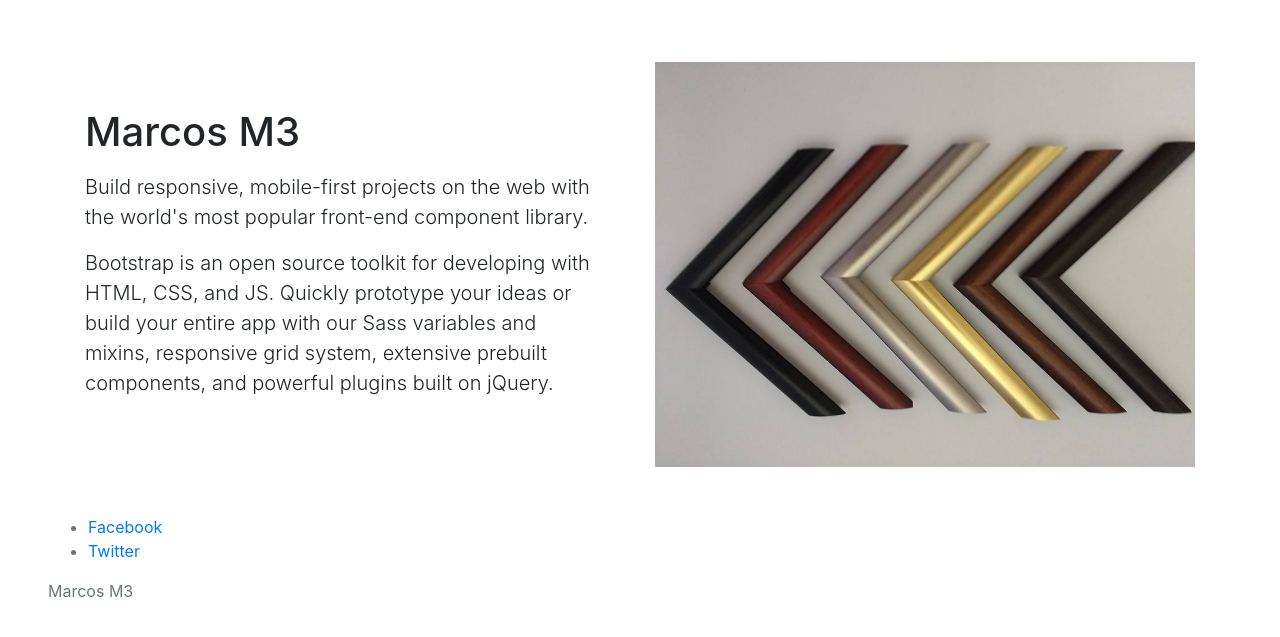
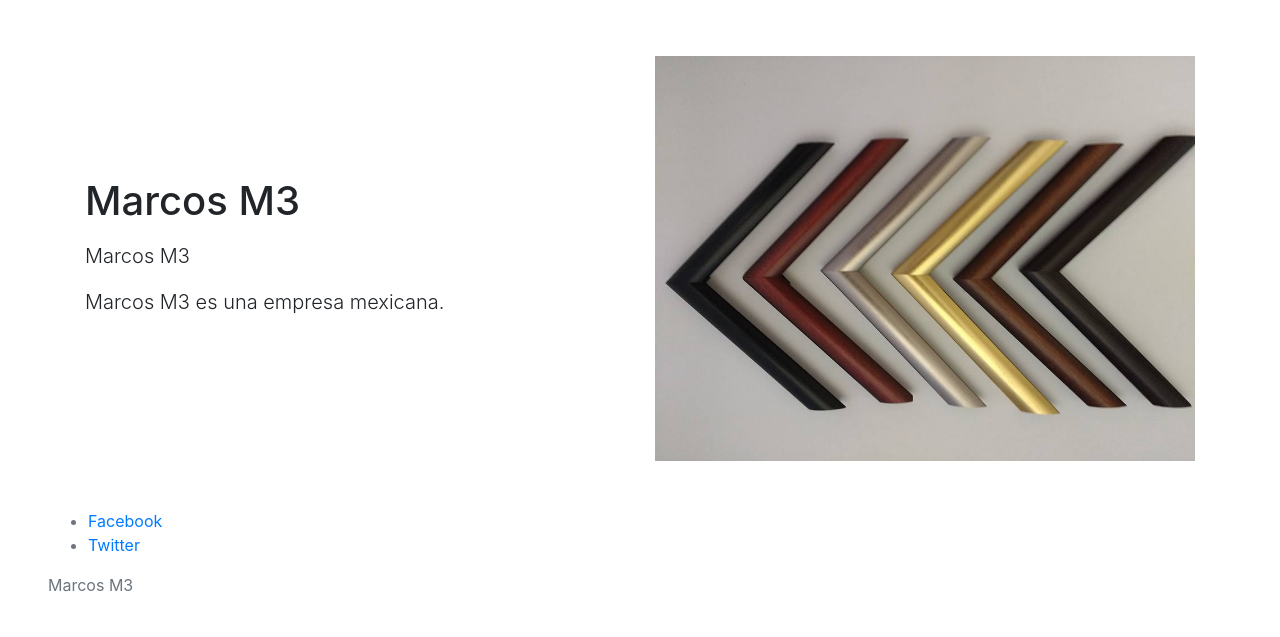
Before and after one commit to marcosm3/marcosm3.github.io, a Jekyll site: the page built from index.html, in a window 1280 px wide. Shown: the top 637 px of the page. Built offline with Jekyll 4.4.1, drawn with Linux system fonts in a browser that asks for light colours; comment, search, counter and statistics services are not loaded.

Commit message:
Se eliminan archivos

```diff
--- a/_config.yml
+++ b/_config.yml
@@ -47,8 +47,6 @@
 description:        "Marcos y Molduras"
 twitter:            marcosm3
 authors:            "Benjamín Camacho"
-social_image_path:  /assets/brand/bootstrap-social.png
-social_logo_path:   /assets/brand/bootstrap-social-logo.png
 
 toc:
   min_level:        2
--- a/_includes/navbar.html
+++ b/_includes/navbar.html
@@ -1,6 +1,6 @@
 <header class="navbar navbar-expand navbar-dark flex-column flex-md-row bd-navbar">
   <a class="navbar-brand mr-0 mr-md-2" href="{{ site.baseurl }}/" aria-label="Marcos M3">
-    {%- include icons/bootstrap.svg width="36" height="36" class="d-block" -%}
+
   </a>
 
   <div class="navbar-nav-scroll">
--- a/_includes/scripts.html
+++ b/_includes/scripts.html
@@ -5,9 +5,4 @@
 <script src="https://stackpath.bootstrapcdn.com/bootstrap/4.3.1/js/bootstrap.min.js"
   integrity="sha384-JjSmVgyd0p3pXB1rRibZUAYoIIy6OrQ6VrjIEaFf/nJGzIxFDsf4x0xIM+B07jRM" crossorigin="anonymous"></script>
 
-<script src="{{ site.baseurl }}/assets/js/vendor/anchor.min.js"></script>
-<script src="{{ site.baseurl }}/assets/js/vendor/clipboard.min.js"></script>
-<script src="{{ site.baseurl }}/assets/js/vendor/holder.min.js"></script>
-<script src="{{ site.baseurl }}/assets/js/src/application.js"></script>
-<script src="{{ site.baseurl }}/assets/js/src/ie-emulation-modes-warning.js"></script>
 <script src="{{ site.baseurl }}/assets/js/src/pwa.js"></script>
--- a/index.html
+++ b/index.html
@@ -12,12 +12,10 @@
       <div class="col-md-6 order-md-1 text-center text-md-left pr-md-5">
         <h1 class="mb-3 bd-text-purple-bright">Marcos M3</h1>
         <p class="lead">
-          Build responsive, mobile-first projects on the web with the world's most popular front-end component library.
+          Marcos M3
         </p>
         <p class="lead mb-4">
-          Bootstrap is an open source toolkit for developing with HTML, CSS, and JS. Quickly prototype your ideas or
-          build your entire app with our Sass variables and mixins, responsive grid system, extensive prebuilt
-          components, and powerful plugins built on jQuery.
+          Marcos M3 es una empresa mexicana.
         </p>
       </div>
     </div>
```
Also changed, not shown: _includes/icons/bootstrap.svg (deleted), _includes/icons/slack.svg (deleted), assets/brand/bootstrap-outline.svg (deleted), assets/brand/bootstrap-punchout.svg (deleted), assets/brand/bootstrap-social-logo.png (deleted), assets/brand/bootstrap-social.png (deleted), assets/brand/bootstrap-solid.svg (deleted), assets/img/favicons/manifest.json (deleted), 1 other file.
